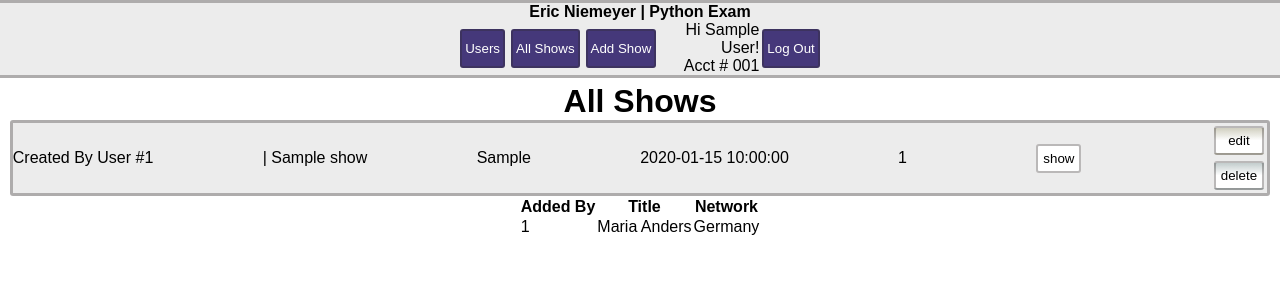
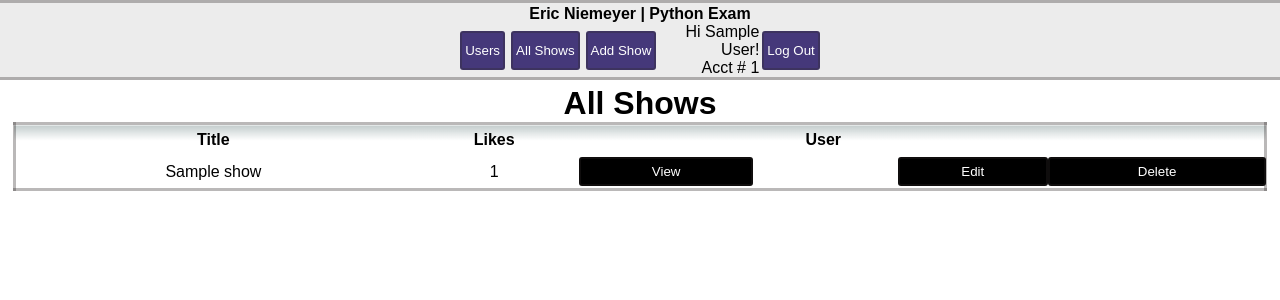
Before and after one commit to niembro64/PythonExam7, a Flask app: page /show_all in a window 1280 px wide. Shown: the top 300 px of the page. Run offline with Flask 2, Linux system fonts and the light colour scheme; the visitor is signed in with stand-in values (Sample User, id 1); tables that the repository leaves empty or names only in its code hold one stand-in row (values such as "Sample post"); parts of the project's set-up code (start-up, migrations or seed data) failed here and were passed over.

Commit message:
Late Nite

```diff
--- a/flask_app/static/style.css
+++ b/flask_app/static/style.css
@@ -4,7 +4,6 @@
 
   --cB1: rgb(101, 96, 46);
   --cB2: rgba(101, 96, 46, 0.3);
-
 
   --cC1: rgb(69, 56, 122);
   --cC2: rgba(69, 56, 122, 0.1);
@@ -29,10 +28,13 @@
 }
 
 .flashes {
+  width: auto;
   font-style: italic;
 }
 .flashesli {
+  margin: 0px 0px 0px 20px;
   color: rgb(155, 0, 0);
+  font-size: smaller;
 }
 
 body {
@@ -64,6 +66,7 @@ input[type="submit"] {
 
 input[type="submit"]:hover {
   background-color: var(--chover);
+  color: black;
 }
 
 input[type="submit"]:active {
@@ -85,7 +88,7 @@ input[type="submit"]:active {
 
 h1 {
   width: auto;
-  background: rgba(255, 255, 255, 0)
+  background: rgba(255, 255, 255, 0);
   /* margin: 15px;  */
 
   display: flex;
@@ -105,7 +108,7 @@ h4 {
   width: auto;
   /* background: var(--bg); */
   padding: 0;
-  margin: 0px 0px;
+  margin: 2px 0px 0px 0px;
   display: flex;
   align-items: center;
 }
@@ -151,6 +154,15 @@ h4 {
   margin: 5px 3px;
   border-radius: var(--borderradius);
 }
+.ybutton {
+  background-color: black;
+  border-color: var(--bordercolor);
+  color: white;
+  width: 100%;
+  padding: 5px 3px;
+  margin: 2px;
+  border-radius: var(--borderradius);
+}
 
 input,
 textarea {
@@ -158,13 +170,13 @@ textarea {
   /* background-color: var(--bg); */
   border-color: var(--bordercolor);
   padding: 5px;
-  margin: 0px 20px 0px 20px;
+  margin: 0px 20px 5px 20px;
   border-radius: var(--borderradius);
   border-style: solid;
 }
 
 label {
-  padding: 15px 20px 3px 20px;
+  padding: 0px 20px 3px 20px;
 }
 
 form {
@@ -284,3 +296,33 @@ form {
   border-radius: var(--borderradius);
   border-color: var(--bordercolor);
 }
+
+table {
+  border: solid;
+  border-color: var(--bordercolor);
+  /* border-radius: var(--borderradius); */
+  width: 98%;
+  border-collapse: collapse;
+}
+
+th {
+  height: 30px;
+  justify-content: center;
+  align-items: center;
+  text-align: center;
+  background-image: linear-gradient(
+    var(--cA2),
+    rgba(255, 255, 0, 0),
+    rgba(0, 0, 0, 0)
+  );
+  /* border: solid;
+  border-color: var(--bordercolor); */
+}
+td {
+  justify-content: center;
+  align-items: center;
+  text-align: center;
+
+  /* border: solid;
+  border-color: var(--bordercolor); */
+}
--- a/flask_app/templates/add_one.html
+++ b/flask_app/templates/add_one.html
@@ -28,7 +28,7 @@
         <div id="rightacct">
           {% if session['first_name'] != "" %}
           <p>Hi {{session['first_name']}}!</p>
-          <p>Acct # 00{{session['user_id']}}</p>
+          <p>Acct # {{session['user_id']}}</p>
           {% endif %}
         </div>
         <form action="/log_out" method="POST">
--- a/flask_app/templates/show_all.html
+++ b/flask_app/templates/show_all.html
@@ -28,7 +28,7 @@
         <div id="rightacct">
           {% if session['first_name'] != "" %}
           <p>Hi {{session['first_name']}}!</p>
-          <p>Acct # 00{{session['user_id']}}</p>
+          <p>Acct # {{session['user_id']}}</p>
           {% endif %}
         </div>
         <form action="/log_out" method="POST">
@@ -44,72 +44,116 @@
     </div>
     <h1>All Shows</h1>
 
+
+
+    <table>
+      <tr>
+          <th>Title</th>
+          <th>Likes</th>
+          <th></th>
+          <th></th>
+          <th>User</th>
+          <th></th>
+          <th></th>
+      </tr>
       {% for show in all_shows %}
+      <tr>
 
-    <div id="show_row">
-      <p>Created By User #{{show.user_id}}</p>
-      <p>| {{show.title}}</p>
-      <p>{{show.network}}</p>
-      <p>{{show.release_date}}</p>
-      <p>{{show.like}}</p>
+        <td>{{show.title}}</td>
+        <td>
+            {% if show.like != 0 %}
+            {{show.like}}
+            {% endif %}
+
+
+
+        </td>
+        <td>
+
+            {% if show.user_id != session['user_id'] %}
+            <div class="like">
+
+              {% if show.like == 0 %}
+              <form action="/fun_like_show/{{show.id}}" method="POST">
+                <input class="ybutton" type="submit" name="like" value="Like" />
+              </form>
+              {% endif %}
+
+              {% if show.like == 1 %}
+              <form action="/fun_unlike_show/{{show.id}}" method="POST">
+                <input
+                class="ybutton"
+                  type="submit"
+                  name="unlike"
+
+                  value="UnLike"
+                />
+              </form>
+              {% endif %}
+
+            </div>
+            {% endif %}
+
+            </td>
+            <td>
+                <div class="mod">
                     <form action="/show_one/{{show.id}}">
-        <input type="submit" value="show" />
+                        <input class="ybutton" type="submit"  value="View" />
                     </form>
+                </div>
+            </td>
+
+
+
+            <td>
+                {% if show.user_id == session['user_id'] %}
+
+            {% endif %}
+                {% if show.user_id != session['user_id'] %}
+                {{show.user_id}}
+            {% endif %}
+            </td>
+
+            <td>
                 {% if show.user_id == session['user_id'] %}
 
                 <div class="mod">
                   <form action="/edit_one/{{show.id}}">
-          <input class="l" type="submit" id="edit" value="edit" />
+                    <input class="ybutton" type="submit" value="Edit" />
                   </form>
+                </div>
+                {% endif %}
+            </td>
+            <td>
 
+                {% if show.user_id == session['user_id'] %}
+                <div class="mod">
                   <form action="/fun_delete_one/{{show.id}}" method="POST">
                     <input
-            class="r"
+                    class="ybutton"
                       type="submit"
                       name="delete"
-            id="delete"
-            value="delete"
+
+                      value="Delete"
                     />
                   </form>
                 </div>
+                {% endif %}
 
-      {% endif %} {% if show.user_id != session['user_id'] %}
+            </td>
 
-      <div class="like">
-        {% if show.like == 0 %}
-        <form action="/fun_like_show/{{show.id}}" method="POST">
-          <input class="x" type="submit" name="like" id="like" value="like" />
-        </form>
-        {% endif %} {% if show.like == 1 %}
-        <form action="/fun_unlike_show/{{show.id}}" method="POST">
-          <input
-            class="x"
-            type="submit"
-            name="unlike"
-            id="like"
-            value="unlike"
-          />
-        </form>
-        {% endif %}
-      </div>
 
-      {% endif %}
-    </div>
-    {% endfor %}
 
-    <table>
-      <tr>
-        <th>Added By</th>
-        <th>Title</th>
-        <th>Network</th>
-      </tr>
-      {% for show in all_shows %}
-      <tr>
-        <td>{{show.user_id}}</td>
-        <td>Maria Anders</td>
-        <td>Germany</td>
+
+
+
+
+
       </tr>
       {% endfor %}
     </table>
+
+
+    </table>
   </body>
 </html>
--- a/flask_app/templates/show_one.html
+++ b/flask_app/templates/show_one.html
@@ -28,7 +28,7 @@
               <div id="rightacct">
                   {% if session['first_name'] != "" %}
                   <p>Hi {{session['first_name']}}!</p>
-                  <p>Acct # 00{{session['user_id']}}</p>
+                  <p>Acct # {{session['user_id']}}</p>
                   {% endif %}
               </div>
               <form action="/log_out" method="POST">
--- a/flask_app/templates/user_login.html
+++ b/flask_app/templates/user_login.html
@@ -27,7 +27,7 @@
         <div id="rightacct">
           {% if session['first_name'] != "" %}
           <p>Hi {{session['first_name']}}!</p>
-                <p>Acct # 00{{session['user_id']}}</p>
+          <p>Acct # {{session['user_id']}}</p>
           {% endif %}
         </div>
         <form action="/log_out" method="POST">
@@ -81,7 +81,7 @@
           <input type="password" name="r_password" />
           <label for="r_confirm_password">Confirm Password:</label>
           <input type="password" name="r_confirm_password" />
-
+          <div>
             {% with messages = get_flashed_messages("r") %} {% if messages %}
             <ul class="flashes">
               {% for message in messages %} {% if message[0] == "register" %}
@@ -89,7 +89,7 @@
               {% endif %} {% endfor %}
             </ul>
             {% endif %} {% endwith %}
-
+          </div>
           <input
             class="rbutton"
             type="submit"
```
Also changed, not shown: flask_app/templates/edit_one.html (+20 -12 lines). Lines whose indentation alone changed are shown as unchanged.
